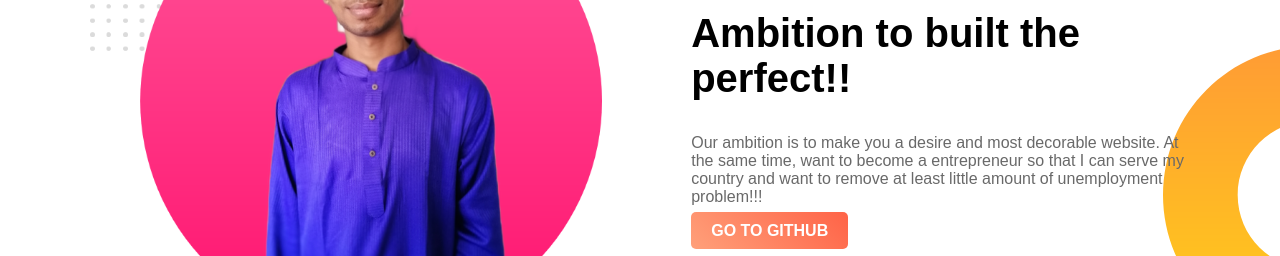
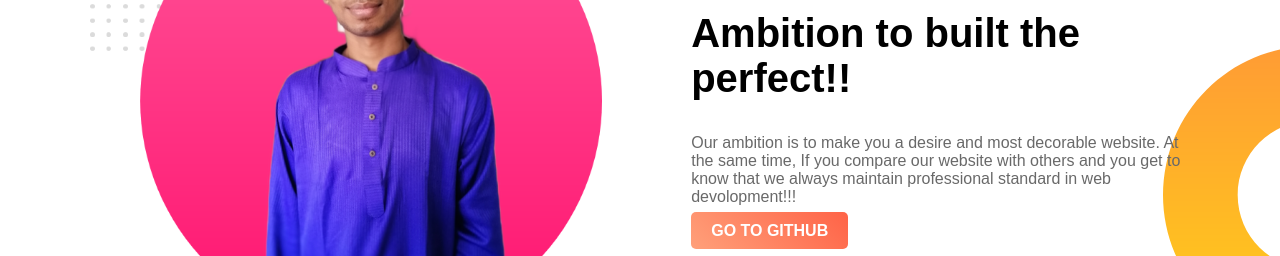
Before and after one commit to shobuz96/web-portfoio, a plain HTML site: page index.html in a window 1280 px wide. Shown: the part 780-1036 px from the top of the page. Drawn offline with Linux system fonts and the light colour scheme.

Commit message:
Updated done

```diff
--- a/index.html
+++ b/index.html
@@ -32,7 +32,7 @@
         <div class="half-width">
             <h1><span class="highlight">DREAM</span></h1>
             <h2>Ambition to built the perfect!!</h2>
-            <p>Our ambition is to make you a desire and most decorable website. At the same time, want to become a entrepreneur so that I can serve my country and want to remove at least little amount of unemployment problem!!!</p>
+            <p>Our ambition is to make you a desire and most decorable website. At the same time, If you compare our website with others and you get to know that we always maintain professional standard in web devolopment!!!</p>
             <a class="link-button" target="_blank" href=https://github.com/shobuz96/web-portfoio" >GO TO GITHUB</a>
         </div>
     </section>
```
